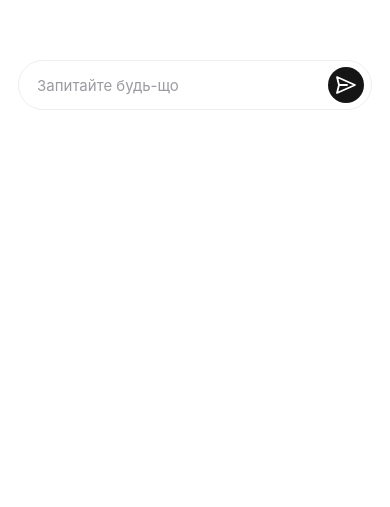
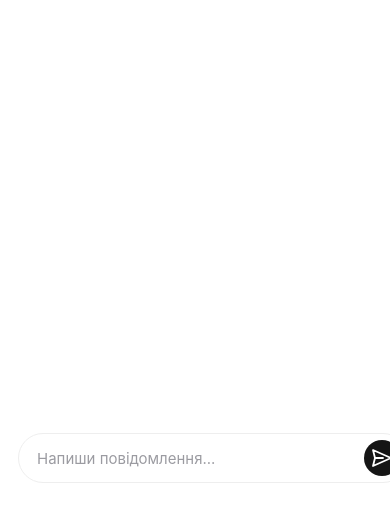
Before and after one commit to vlad-Fediuk/StudyMentor, an Angular app in the folder a-client/: page / in a window 390 px wide. Shown: the part 337-844 px from the top of the page. Built offline with nearby package versions, Linux system fonts and the light colour scheme.

Commit message:
S-66 Add chat page with AI messaging

```diff
--- a/a-client/src/app/app.config.ts
+++ b/a-client/src/app/app.config.ts
@@ -1,9 +1,15 @@
 import { ApplicationConfig, provideZoneChangeDetection } from '@angular/core';
+import { provideHttpClient, withFetch } from '@angular/common/http';
 import { provideRouter } from '@angular/router';
 
 import { routes } from './app.routes';
 import { provideClientHydration } from '@angular/platform-browser';
 
 export const appConfig: ApplicationConfig = {
-  providers: [provideZoneChangeDetection({ eventCoalescing: true }), provideRouter(routes), provideClientHydration()]
+  providers: [
+    provideZoneChangeDetection({ eventCoalescing: true }),
+    provideRouter(routes),
+    provideClientHydration(),
+    provideHttpClient(withFetch())
+  ]
 };
--- a/a-client/src/app/pages/chat-page/chat-page.component.html
+++ b/a-client/src/app/pages/chat-page/chat-page.component.html
@@ -1,17 +1,50 @@
 <main class="chat-page">
-  <form class="prompt-bar" aria-label="Ask anything" (submit)="$event.preventDefault()">
+  <section class="messages" aria-live="polite">
+    @for (message of messages; track $index) {
+      <article class="message" [class.message-user]="message.role === 'user'">
+        {{ message.content }}
+      </article>
+    }
+
+    @if (isSending) {
+      <article class="message message-assistant">AI думає...</article>
+    }
+
+    @if (errorMessage) {
+      <p class="error-message">{{ errorMessage }}</p>
+    }
+  </section>
+
+  <form
+    class="prompt-bar"
+    aria-label="Ask anything"
+    autocomplete="off"
+    (submit)="sendMessage(messageInput, $event)"
+  >
     <input
+      #messageInput
       class="prompt-input"
       type="text"
-      placeholder="Запитайте будь-що"
+      name="study-mentor-chat-message"
+      placeholder="Напиши повідомлення..."
       aria-label="Повідомлення"
+      autocomplete="off"
+      autocapitalize="off"
+      autocorrect="off"
+      spellcheck="false"
+      [disabled]="isSending"
     />
 
-    <button class="send-button" type="submit" aria-label="Надіслати">
+    <button
+      class="send-button"
+      type="submit"
+      aria-label="Надіслати"
+      [disabled]="isSending"
+    >
       <svg
         aria-hidden="true"
-        width="30"
-        height="30"
+        width="24"
+        height="24"
         viewBox="0 0 24 24"
         fill="none"
         xmlns="http://www.w3.org/2000/svg"
--- a/a-client/src/app/pages/chat-page/chat-page.component.scss
+++ b/a-client/src/app/pages/chat-page/chat-page.component.scss
@@ -1,31 +1,88 @@
 :host {
-  position: fixed;
-  inset: 0;
   display: block;
-  font-family:
-    Inter, ui-sans-serif, system-ui, -apple-system, BlinkMacSystemFont, "Segoe UI",
-    sans-serif;
-}
-
-* {
-  box-sizing: border-box;
-}
-
-button,
-input {
-  font: inherit;
 }
 
 .chat-page {
-  min-height: 100vh;
+  min-height: 100dvh;
   display: flex;
+  flex-direction: column;
   align-items: center;
-  justify-content: center;
-  padding: 24px;
+  padding: 96px 24px 0;
   background: #ffffff;
+  scroll-padding-bottom: 150px;
+  scrollbar-color: #8f8f8f transparent;
+  scrollbar-width: thin;
+}
+
+.chat-page::after {
+  content: '';
+  position: fixed;
+  right: 0;
+  bottom: 0;
+  left: 0;
+  z-index: 0;
+  height: 128px;
+  background: #ffffff;
+  pointer-events: none;
+}
+
+.chat-page::-webkit-scrollbar {
+  width: 12px;
+}
+
+.chat-page::-webkit-scrollbar-track {
+  background: transparent;
+}
+
+.chat-page::-webkit-scrollbar-thumb {
+  min-height: 72px;
+  border: 3px solid transparent;
+  border-radius: 999px;
+  background: #8f8f8f;
+  background-clip: content-box;
+}
+
+.messages {
+  width: min(100%, 680px);
+  flex: 1;
+  display: flex;
+  flex-direction: column;
+  gap: 12px;
+  padding-bottom: 150px;
+}
+
+.message {
+  max-width: 82%;
+  align-self: flex-start;
+  padding: 11px 15px;
+  border: 1px solid #eeeeee;
+  border-radius: 18px;
+  color: #1d1d1f;
+  background: #ffffff;
+  line-height: 1.45;
+  white-space: pre-wrap;
+}
+
+.message-user {
+  align-self: flex-end;
+  color: #1d1d1f;
+  background: #f5f5f5;
+  border-color: #eeeeee;
+}
+
+.error-message {
+  margin: 0;
+  color: #b00020;
+  font-size: 14px;
 }
 
 .prompt-bar {
+  position: fixed;
+  right: 24px;
+  bottom: 34px;
+  left: 24px;
+  margin: 0 auto;
+  z-index: 1;
   width: min(100%, 680px);
   min-height: 52px;
   display: flex;
@@ -35,16 +92,7 @@ input {
   border: 1px solid #eeeeee;
   border-radius: 26px;
   background: #ffffff;
-}
-
-.send-button {
-  border: 0;
-  border-radius: 50%;
-  display: inline-flex;
-  align-items: center;
-  justify-content: center;
-  flex: 0 0 auto;
-  cursor: pointer;
+  box-shadow: 0 0 0 12px #ffffff;
 }
 
 .prompt-input {
@@ -54,7 +102,6 @@ input {
   outline: none;
   color: #1d1d1f;
   background: transparent;
-  font: inherit;
   font-size: 16px;
 }
 
@@ -62,41 +109,53 @@ input {
   color: #9b9ba1;
 }
 
-.send-button {
-  width: 38px;
-  height: 38px;
-  color: #ffffff;
-  background: #151515;
-}
-
-.send-button svg {
-  width: 24px;
-  height: 24px;
-}
-
-.send-button:hover {
-  transform: translateY(-1px);
+.prompt-input::selection {
+  color: inherit;
+  background: transparent;
 }
 
 .prompt-input:focus,
 .prompt-input:focus-visible {
   outline: none;
-  box-shadow: none;
 }
 
-.send-button:focus-visible {
-  outline: 2px solid rgba(0, 0, 0, 0.14);
-  outline-offset: 3px;
+.send-button {
+  width: 38px;
+  height: 38px;
+  border: 0;
+  border-radius: 50%;
+  display: inline-flex;
+  align-items: center;
+  justify-content: center;
+  flex: 0 0 auto;
+  color: #ffffff;
+  background: #151515;
+  cursor: pointer;
+}
+
+.send-button:disabled {
+  opacity: 0.45;
 }
 
 @media (max-width: 640px) {
   .chat-page {
-    padding: 18px;
+    padding: 72px 18px 0;
+  }
+
+  .messages {
+    padding-bottom: 132px;
   }
 
   .prompt-bar {
+    right: 18px;
+    bottom: 24px;
+    left: 18px;
     min-height: 50px;
     padding: 6px 7px 6px 16px;
+  }
+
+  .chat-page::after {
+    height: 104px;
   }
 
   .send-button {
--- a/a-client/src/app/pages/chat-page/chat-page.component.ts
+++ b/a-client/src/app/pages/chat-page/chat-page.component.ts
@@ -1,9 +1,200 @@
-import { Component } from '@angular/core';
+import { HttpClient, HttpErrorResponse } from '@angular/common/http';
+import { isPlatformBrowser } from '@angular/common';
+import { Component, OnInit, PLATFORM_ID, inject } from '@angular/core';
+import { firstValueFrom } from 'rxjs';
+
+type ChatRole = 'user' | 'assistant';
+
+interface ChatMessage {
+  id?: string;
+  role: ChatRole;
+  content: string;
+  status?: string;
+}
+
+interface ChatSessionResponse {
+  id: string;
+  userId: string;
+  lectureId: string;
+}
+
+interface AiChatSendMessageResponse {
+  status: string;
+  userMessage: ChatMessage;
+  assistantMessage: ChatMessage;
+}
 
 @Component({
   selector: 'app-chat-page',
   standalone: true,
+  imports: [],
   templateUrl: './chat-page.component.html',
   styleUrl: './chat-page.component.scss'
 })
-export class ChatPageComponent {}
+export class ChatPageComponent implements OnInit {
+  private readonly http = inject(HttpClient);
+  private readonly platformId = inject(PLATFORM_ID);
+  private readonly isBrowser = isPlatformBrowser(this.platformId);
+  private readonly apiUrl = 'http://localhost:5132';
+  private readonly chatIdStorageKey = 'studyMentor.chatId';
+
+  messages: ChatMessage[] = [];
+  isSending = false;
+  errorMessage = '';
+
+  async ngOnInit(): Promise<void> {
+    await this.loadMessages();
+  }
+
+  async sendMessage(input: HTMLInputElement, event: SubmitEvent): Promise<void> {
+    event.preventDefault();
+
+    const content = input.value.trim();
+
+    if (!content || this.isSending) {
+      return;
+    }
+
+    input.value = '';
+    this.errorMessage = '';
+    this.isSending = true;
+
+    const pendingMessage: ChatMessage = {
+      role: 'user',
+      content,
+      status: 'pending'
+    };
+    this.messages = [...this.messages, pendingMessage];
+
+    try {
+      const response = await this.sendMessageToApi(content);
+
+      this.messages = [
+        ...this.messages.filter((message) => message !== pendingMessage),
+        response.userMessage,
+        response.assistantMessage
+      ];
+    } catch (error) {
+      this.messages = this.messages.filter((message) => message !== pendingMessage);
+      input.value = content;
+      this.errorMessage = this.getErrorMessage(error);
+      await this.loadMessages(false);
+    } finally {
+      this.isSending = false;
+    }
+  }
+
+  private getStoredChatId(): string | null {
+    if (!this.isBrowser) {
+      return null;
+    }
+
+    const urlChatId = new URLSearchParams(window.location.search).get('chatId');
+
+    if (urlChatId && /^[a-f\d]{24}$/i.test(urlChatId)) {
+      localStorage.setItem(this.chatIdStorageKey, urlChatId);
+      return urlChatId;
+    }
+
+    const existingChatId = localStorage.getItem(this.chatIdStorageKey);
+
+    if (existingChatId && /^[a-f\d]{24}$/i.test(existingChatId)) {
+      return existingChatId;
+    }
+
+    localStorage.removeItem(this.chatIdStorageKey);
+    return null;
+  }
+
+  private async getOrCreateChatId(): Promise<string> {
+    const existingChatId = this.getStoredChatId();
+
+    if (existingChatId) {
+      return existingChatId;
+    }
+
+    return await this.createChatSession();
+  }
+
+  private async createChatSession(): Promise<string> {
+    const session = await firstValueFrom(
+      this.http.post<ChatSessionResponse>(`${this.apiUrl}/chat-sessions/`, {
+        userId: 'default-user',
+        lectureId: 'default-lecture'
+      })
+    );
+
+    if (this.isBrowser) {
+      localStorage.setItem(this.chatIdStorageKey, session.id);
+    }
+
+    return session.id;
+  }
+
+  private async sendMessageToApi(content: string): Promise<AiChatSendMessageResponse> {
+    const chatId = await this.getOrCreateChatId();
+
+    return await firstValueFrom(
+      this.http.post<AiChatSendMessageResponse>(
+        `${this.apiUrl}/api/ai-chat/messages`,
+        { chatId, content }
+      )
+    );
+  }
+
+  private async loadMessages(shouldSetError = true): Promise<void> {
+    const chatId = this.getStoredChatId();
+
+    if (!chatId) {
+      return;
+    }
+
+    try {
+      const messages = await firstValueFrom(
+        this.http.get<ChatMessage[]>(`${this.apiUrl}/api/ai-chat/messages`, {
+          params: { chatId }
+        })
+      );
+
+      this.messages = messages.filter((message) => message.status !== 'failed');
+    } catch (error) {
+      if (error instanceof HttpErrorResponse && error.status === 404) {
+        if (this.isBrowser) {
+          localStorage.removeItem(this.chatIdStorageKey);
+        }
+
+        this.messages = [];
+        return;
+      }
+
+      if (shouldSetError) {
+        this.errorMessage = this.getErrorMessage(error);
+      }
+    }
+  }
+
+  private getErrorMessage(error: unknown): string {
+    if (error instanceof HttpErrorResponse) {
+      const apiMessage =
+        typeof error.error?.message === 'string'
+          ? error.error.message
+          : typeof error.error?.error === 'string'
+            ? error.error.error
+            : '';
+
+      if (apiMessage) {
+        if (apiMessage.includes('HttpClient.Timeout')) {
+          return 'AI не відповів вчасно. Запит до зовнішнього AI-сервісу на бекенді перевищив 100 секунд.';
+        }
+
+        return apiMessage;
+      }
+
+      if (error.status === 0) {
+        return 'API недоступний. Перевірте, чи запущений бекенд на localhost:5132.';
+      }
+    }
+
+    return 'Не вдалося отримати відповідь від AI.';
+  }
+}
--- a/a-client/src/styles.scss
+++ b/a-client/src/styles.scss
@@ -1 +1,19 @@
-/* You can add global styles to this file, and also import other style files */
+html,
+body {
+  min-height: 100%;
+  margin: 0;
+  font-family:
+    Inter, ui-sans-serif, system-ui, -apple-system, BlinkMacSystemFont, "Segoe UI",
+    sans-serif;
+}
+
+*,
+*::before,
+*::after {
+  box-sizing: border-box;
+}
+
+button,
+input {
+  font: inherit;
+}
```
Also changed, not shown: 1 other file (tests, documents, lock files or other folders).
